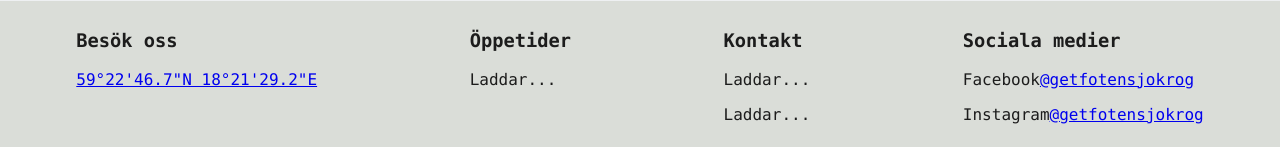
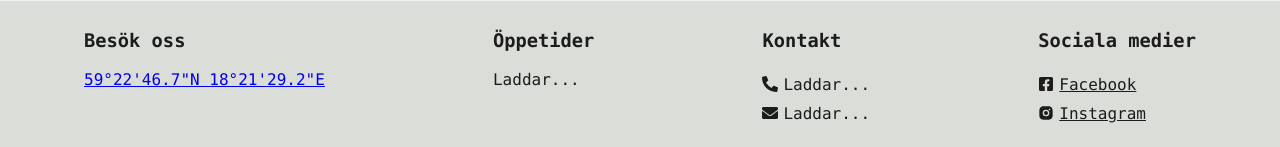
Before and after one commit to juliaBystrom/restaurant-getfoten, a React (Create React App) app: page /annexet in a window 1280 px wide. Shown: the part 679-826 px from the top of the page. Built offline with nearby package versions, Linux system fonts and the light colour scheme; no server answers.

Commit message:
add icons to footer

```diff
--- a/src/App.css
+++ b/src/App.css
@@ -16,7 +16,8 @@
 .header-background {
   height: auto;
 }
-.header-background > .text-logo {
+
+.header-background>.text-logo {
   padding-top: 30px;
 }
 
@@ -37,7 +38,7 @@
 
 #header {
   width: 100%;
-    /* margin-top: 100px; */
+  /* margin-top: 100px; */
 }
 
 #fixed-background {
@@ -55,17 +56,16 @@
   padding: 0;
   width: 100%;
   background: rgb(34, 193, 195, 0.5);
-  background: linear-gradient(
-    0deg,
-    rgba(34, 193, 195, 0.5) 50%,
-    rgba(253, 187, 45, 0.5) 100%
-  );
+  background: linear-gradient(0deg,
+      rgba(34, 193, 195, 0.5) 50%,
+      rgba(253, 187, 45, 0.5) 100%);
   /* opacity: 0.5; */
   background-attachment: fixed;
   background-position: center;
   background-repeat: no-repeat;
   background-size: cover;
 }
+
 .center-item-inside {
   display: flex;
   flex-direction: column;
@@ -78,6 +78,7 @@
   font-family: "Lucida Console";
   padding-top: 20px;
 }
+
 @media screen and (max-width: 650px) {
   .text-logo {
     font-size: 4em;
@@ -155,7 +156,7 @@
   width: 100%;
 }
 
-.nav-list-small > li {
+.nav-list-small>li {
   font-size: 2.3em;
   padding: 20px 0px;
   list-style: none;
@@ -163,11 +164,11 @@
   border-bottom: 1px solid #1c1c1c;
 }
 
-.nav-list-small > li > .nav-link {
+.nav-list-small>li>.nav-link {
   color: #1c1c1c;
 }
 
-.nav-list > li {
+.nav-list>li {
   list-style: none;
   align-self: flex-end;
 }
@@ -314,7 +315,7 @@
 }
 
 .card:hover {
-  box-shadow: 5px 5px  #daddd8;
+  box-shadow: 5px 5px #daddd8;
   background-color: #fcfcff;
 }
 
@@ -324,6 +325,7 @@
   object-fit: cover;
   width: 250px;
 }
+
 .page-img {
   width: 100%;
   height: 400px;
@@ -335,6 +337,7 @@
   padding: 20px;
   color: #1c1c1c;
 }
+
 .card-title {
   grid-area: card-title;
   padding: 10px;
@@ -365,8 +368,31 @@ footer {
 }
 
 
-.footer-column > p {
+.footer-column>p {
   max-width: 40ch;
+}
+
+.footer-column>div {
+  max-width: 40ch;
+  display: flex;
+  flex-direction: column;
+}
+
+.social-media-link {
+  color: #1c1c1c;
+  display:flex;
+  flex-direction: row;
+  align-items: center;
+  padding: 5px 0px;
+}
+
+.social-media-link > p {
+  margin: 0;
+  padding: 0;
+}
+
+.social-media-icon {
+  margin-right: 5px;
 }
 
 .text-section {
@@ -374,6 +400,7 @@ footer {
   padding-right: 50px;
   padding-left: 50px;
 }
+
 .text-section > p {
   font-size: 1.2em;
   line-height: 1.7;
@@ -382,12 +409,14 @@ footer {
   padding-left: 10px;
   padding-right: 10px;
 }
+
 .text-box-container {
   display: flex;
   flex-direction: row;
   justify-content: center;
   height: 100%;
 }
+
 .text-box-container-column {
   display: flex;
   flex-direction: column;
@@ -404,6 +433,7 @@ footer {
 .text-box-third {
   width: 33.33%;
 }
+
 .third-height {
   height: 33.33%;
 }
@@ -411,18 +441,19 @@ footer {
 .text-box-half {
   width: 50%;
 }
+
 .half-height {
   height: 50%;
 }
 
-.text-box > p {
+.text-box>p {
   font-size: 16px;
   line-height: 1.7;
   font-weight: 400;
   text-align: left;
 }
 
-.text-box > h4 {
+.text-box>h4 {
   text-align: left;
 }
 
@@ -436,6 +467,7 @@ footer {
   .text-box-container {
     flex-direction: column;
   }
+
   .text-box-third {
     width: 90%;
   }
@@ -445,7 +477,7 @@ footer {
   }
 }
 
-.text-section > h2 {
+.text-section>h2 {
   line-height: 1.7;
 }
 
@@ -481,13 +513,16 @@ footer {
   0% {
     opacity: 0;
   }
+
   30% {
     opacity: 1;
   }
+
   60% {
     box-shadow: 0 0 0 60px rgba(255, 255, 255, 0.1);
     opacity: 0;
   }
+
   100% {
     opacity: 0;
   }
@@ -533,7 +568,7 @@ footer {
   position: absolute;
   background-color: #f9f9f9;
   min-width: 160px;
-  box-shadow: 0px 8px 16px 0px rgba(0,0,0,0.2);
+  box-shadow: 0px 8px 16px 0px rgba(0, 0, 0, 0.2);
   z-index: 1;
 }
 
@@ -552,10 +587,11 @@ footer {
   background-color: #ddd;
 }
 
-.nav-dropdown > .nav-link:hover {
+.nav-dropdown>.nav-link:hover {
   /* Dropdown nav title should not be underlined on hover */
   text-decoration: none;
 }
+
 /* Show the dropdown menu on hover */
 .nav-dropdown:hover .dropdown-content {
   display: block;
@@ -566,7 +602,8 @@ footer {
   font-size: 20px;
   padding-left: 10px;
 }
-.nav-link:hover > .dropdown-icon {
+
+.nav-link:hover>.dropdown-icon {
   /* Flip icon */
   transform: scaleY(-1);
 }
--- a/src/components/Footer.js
+++ b/src/components/Footer.js
@@ -1,13 +1,13 @@
 import React from "react";
 import { fetchTimeText, fetchContactInfo } from "../utils/api_helpers";
+import { FaFacebookSquare, FaPhoneAlt, FaEnvelope } from "react-icons/fa";
+import { RiInstagramFill } from "react-icons/ri";
 
 
 export function Footer() {
   const [timeText, setTimeText] = React.useState("Laddar...");
-  const [ email, setEmail] = React.useState("Laddar...");
-  const [ phone, setPhone] = React.useState("Laddar...");
-
-
+  const [email, setEmail] = React.useState("Laddar...");
+  const [phone, setPhone] = React.useState("Laddar...");
 
   React.useEffect(() => {
     fetchTimeText((attributes) => {
@@ -59,31 +59,33 @@ export function Footer() {
       </div>
       <div className="footer-column">
         <h3>Kontakt</h3>
-        <p id="phone">08-628 20 00</p>
-        <p id="email">info@getfotensjokrog.se</p>
+        <div>
+          <div className="social-media-link"><FaPhoneAlt className="social-media-icon" /><p id="phone">08-628 20 00</p></div>
+          <div className="social-media-link"><FaEnvelope className="social-media-icon" /><p id="email">info@getfotensjokrog.se</p></div>
+        </div>
       </div>
       <div className="footer-column">
         <h3>Sociala medier</h3>
-        <p>
-          Facebook
+        <div>
           <a
             rel="noreferrer"
             target="_blank"
             href="https://www.facebook.com/getfotensjokrog"
+            className="social-media-link"
           >
-            @getfotensjokrog
+            <FaFacebookSquare className="social-media-icon" />
+            Facebook
           </a>
-        </p>
-        <p>
-          Instagram
           <a
             rel="noreferrer"
             target="_blank"
             href="https://www.instagram.com/getfotensjokrog/"
+            className="social-media-link"
           >
-            @getfotensjokrog
+            <RiInstagramFill className="social-media-icon" />
+            Instagram
           </a>
-        </p>
+        </div>
       </div>
     </footer>
   );
```
